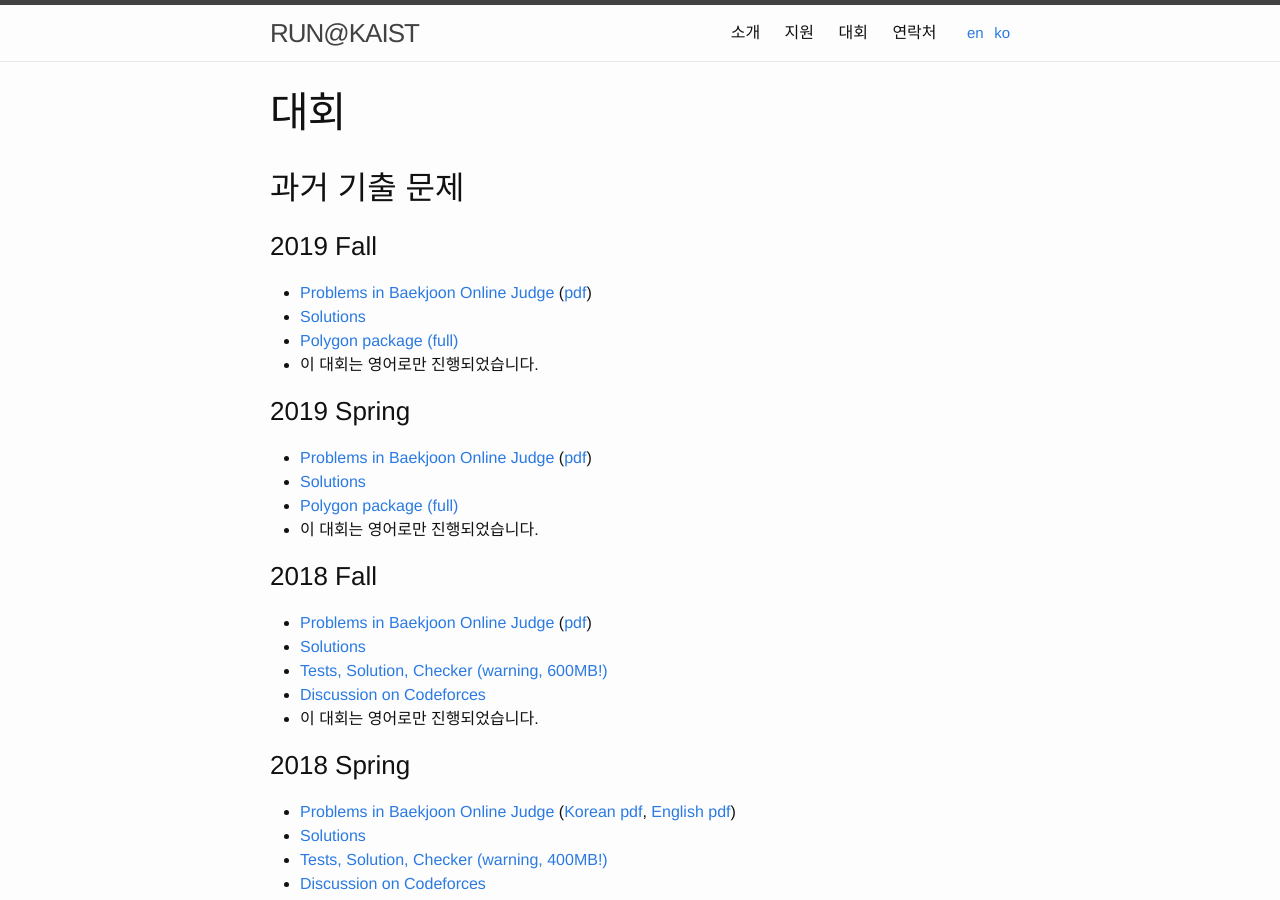
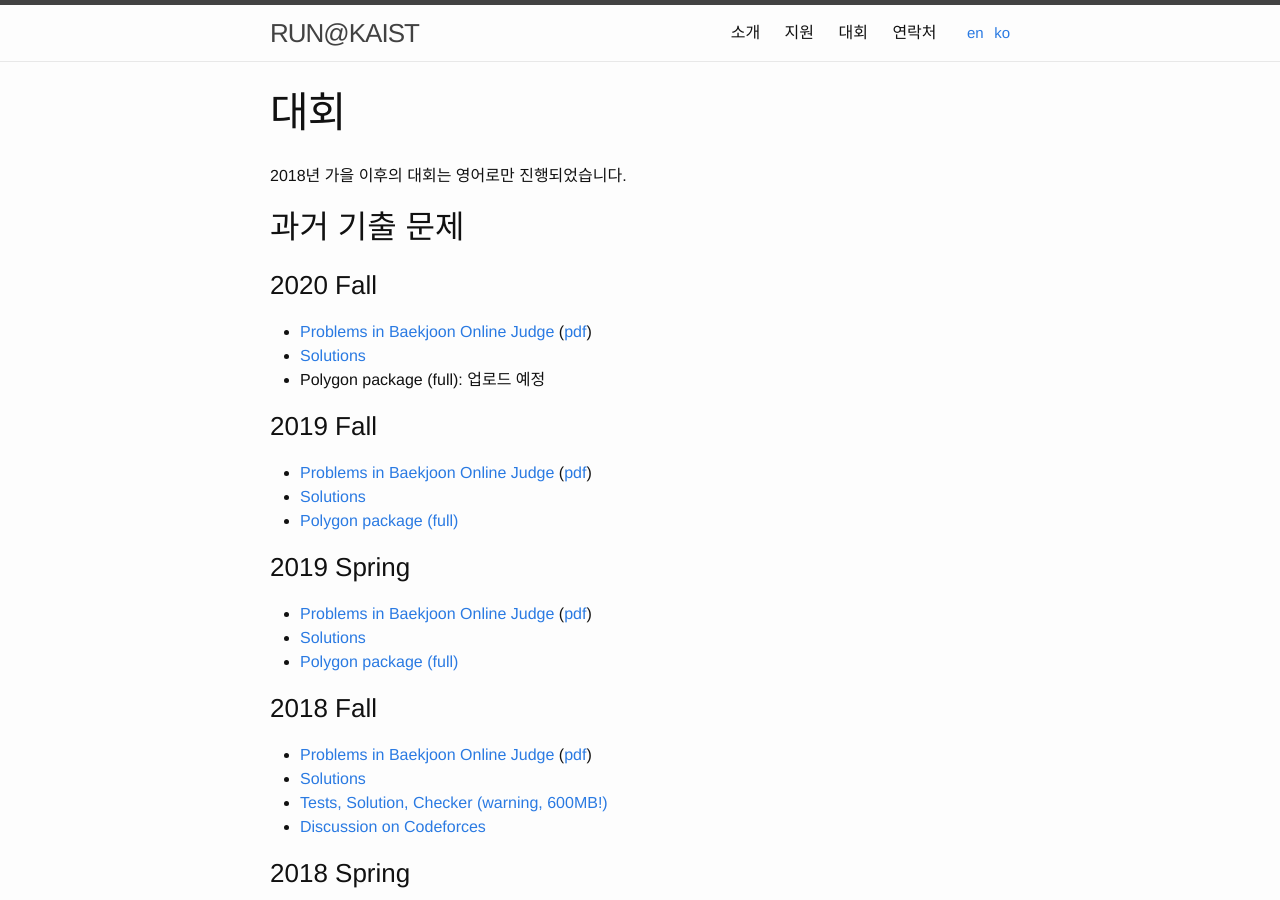
Before and after one commit to RUN-KAIST/kaist.run, a Jekyll site: the page built from contests/ko.md, in a window 1280 px wide and 900 px high. Built offline with Jekyll 4.4.1, drawn with Linux system fonts in a browser that asks for light colours.

Commit message:
add contest link

```diff
--- a/contests/ko.md
+++ b/contests/ko.md
@@ -7,21 +7,27 @@ lang: ko
 order: 3
 ---
 
+2018년 가을 이후의 대회는 영어로만 진행되었습니다.
+
 ## 과거 기출 문제
+
+### 2020 Fall
+
+ * [Problems in Baekjoon Online Judge](https://www.acmicpc.net/category/detail/2329) ([pdf](https://kaist.run/contest/2020-fall/problemset.pdf))
+ * [Solutions](https://kaist.run/contest/2020-fall/solution.pdf)
+ * Polygon package (full): 업로드 예정
 
 ### 2019 Fall
 
  * [Problems in Baekjoon Online Judge](https://www.acmicpc.net/category/detail/2063) ([pdf](https://kaist.run/contest/2019-fall/problemset.pdf))
  * [Solutions](https://kaist.run/contest/2019-fall/solution.pdf)
  * [Polygon package (full)](https://drive.google.com/drive/folders/1sQVuxaLZGQUGHk_Ux0USjeGKnieJq62X?usp=sharing)
- * 이 대회는 영어로만 진행되었습니다.
 
 ### 2019 Spring
 
  * [Problems in Baekjoon Online Judge](https://www.acmicpc.net/category/detail/2022) ([pdf](https://kaist.run/contest/2019-spring/problemset.pdf))
  * [Solutions](https://kaist.run/contest/2019-spring/solution.pdf)
  * [Polygon package (full)](https://drive.google.com/drive/folders/1G-_Jm6g0Yf3miRRQ0NVaZ8hFJnZOw-m3?usp=sharing)
- * 이 대회는 영어로만 진행되었습니다.
 
 ### 2018 Fall
 
@@ -29,7 +35,6 @@ order: 3
  * [Solutions](https://drive.google.com/open?id=1z2TF6Mpeg_yMLoa2meeU_91TrhGDQCk5)
  * [Tests, Solution, Checker (warning, 600MB!)](https://drive.google.com/open?id=1OCX6NrQRlorwPbvoa4KlcHQk1t672adr)
  * [Discussion on Codeforces](http://codeforces.com/blog/entry/62435)
- * 이 대회는 영어로만 진행되었습니다.
 
 ### 2018 Spring
 
```
Also changed, not shown: contests/en.md (+8 -3 lines).
